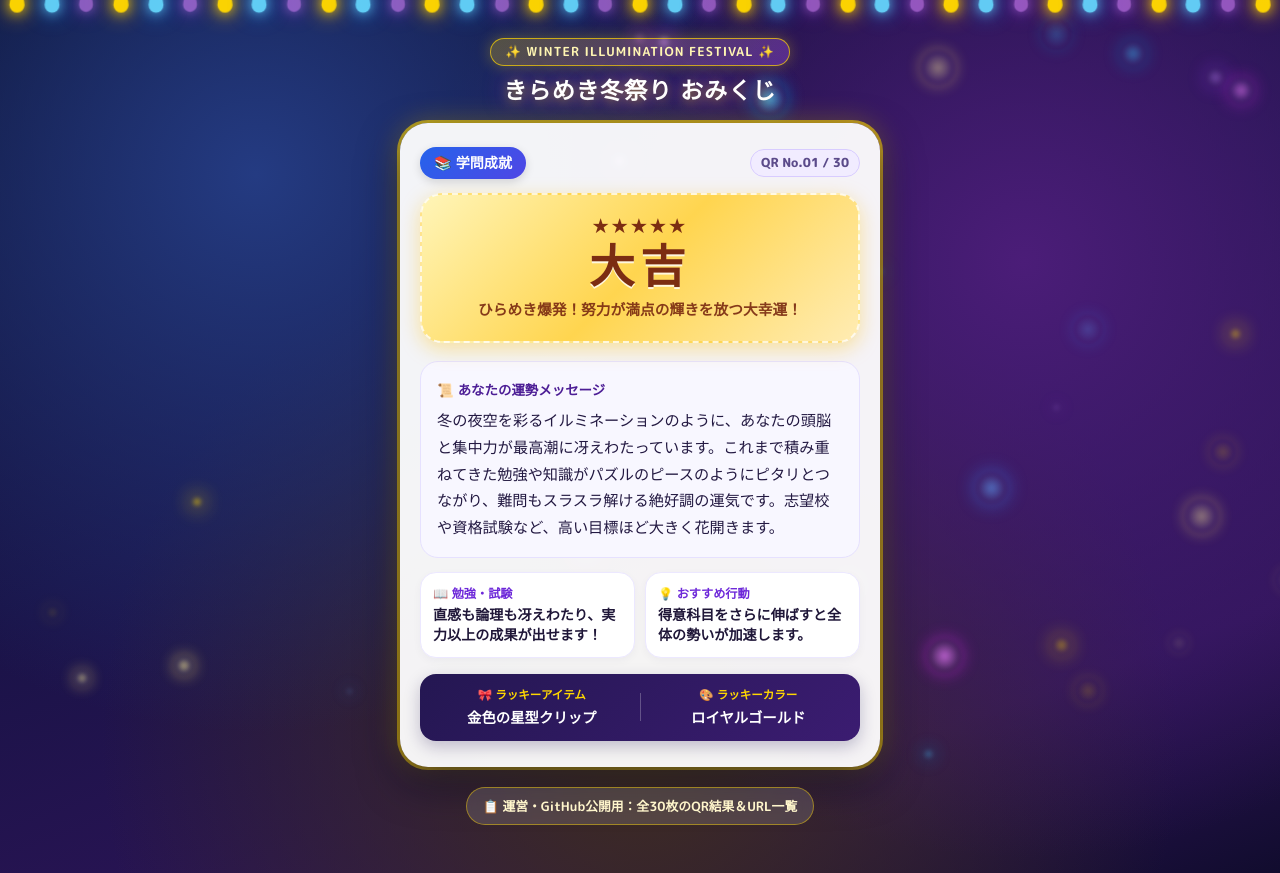
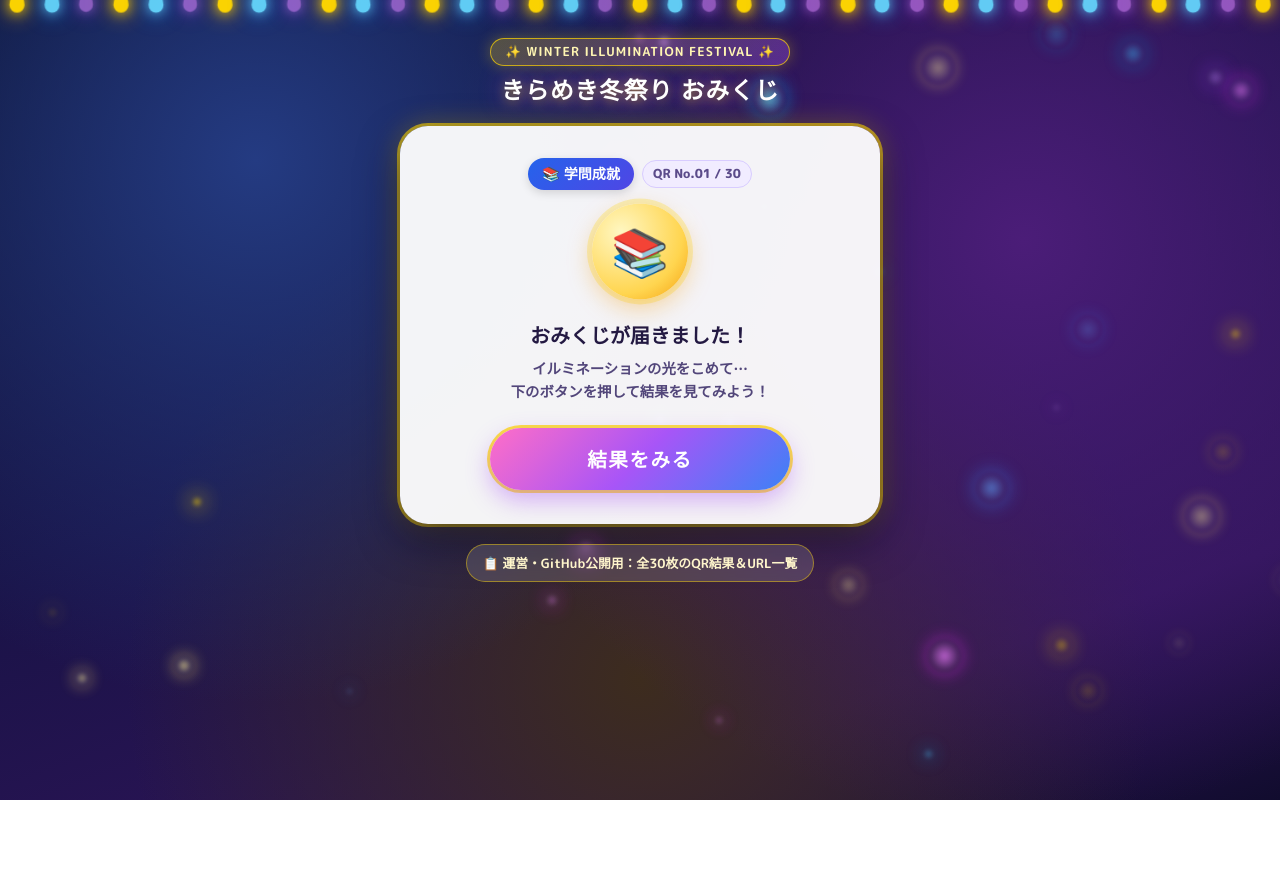
Before and after one commit to koyapl/inamifuyugeshiki-omikuji, a plain HTML site: page index.html in a window 1280 px wide. After the commit the page ends 800 px from the top, so only its background shows below. Drawn offline with Linux system fonts and the light colour scheme; a web font is replaced by a local one.

Commit message:
Add files via upload

```diff
--- a/index.html
+++ b/index.html
@@ -119,7 +119,7 @@
   /* ヘッダーバッジ */
   .festival-header {
     text-align: center;
-    margin-bottom: 16px;
+    margin-bottom: 18px;
     color: #fff;
   }
 
@@ -138,29 +138,115 @@
   }
 
   .festival-title {
-    font-size: 1.45rem;
+    font-size: 1.48rem;
     font-weight: 900;
     letter-spacing: 0.04em;
     text-shadow: 0 2px 12px rgba(255, 215, 0, 0.55), 0 0 24px rgba(138, 43, 226, 0.8);
   }
 
-  /* おみくじ結果カード */
+  /* 共通ポップカード */
   .omikuji-card {
     background: var(--card-bg);
     border-radius: 28px;
-    padding: 24px 20px 26px;
+    padding: 26px 20px 28px;
     box-shadow: 0 16px 40px rgba(8, 6, 36, 0.65),
                 0 0 0 3px rgba(255, 215, 0, 0.65),
                 0 0 28px rgba(255, 215, 0, 0.35);
     position: relative;
     overflow: hidden;
-    animation: popAppear 0.55s cubic-bezier(0.22, 1.25, 0.36, 1) both;
+  }
+
+  .hidden {
+    display: none !important;
+  }
+
+  /* QR読み込み直後の初期画面（「結果をみる」ボタン画面） */
+  .intro-card {
+    text-align: center;
+    padding: 32px 20px 34px;
+    animation: popAppear 0.45s cubic-bezier(0.22, 1.25, 0.36, 1) both;
+  }
+
+  .intro-meta {
+    display: flex;
+    justify-content: center;
+    align-items: center;
+    gap: 8px;
+    margin-bottom: 18px;
+  }
+
+  .intro-icon-wrap {
+    width: 96px;
+    height: 96px;
+    margin: 0 auto 16px;
+    border-radius: 50%;
+    background: radial-gradient(circle at 30% 30%, #fff7c2, #ffd54f 65%, #f59e0b 100%);
+    display: flex;
+    align-items: center;
+    justify-content: center;
+    font-size: 2.9rem;
+    box-shadow: 0 8px 24px rgba(245, 158, 11, 0.4), 0 0 0 5px rgba(255, 215, 0, 0.25);
+    animation: floatIcon 3s ease-in-out infinite;
+  }
+
+  @keyframes floatIcon {
+    0%, 100% { transform: translateY(0px); }
+    50% { transform: translateY(-6px); }
+  }
+
+  .intro-heading {
+    font-size: 1.25rem;
+    font-weight: 900;
+    color: #231942;
+    margin-bottom: 8px;
+  }
+
+  .intro-sub {
+    font-size: 0.9rem;
+    color: #52467a;
+    font-weight: 700;
+    line-height: 1.6;
+    margin-bottom: 24px;
+  }
+
+  .reveal-btn {
+    width: 100%;
+    max-width: 300px;
+    padding: 16px 24px;
+    border: none;
+    border-radius: 999px;
+    background: linear-gradient(135deg, #ff6ec7 0%, #a855f7 50%, #3b82f6 100%);
+    color: #ffffff;
+    font-family: inherit;
+    font-size: 1.22rem;
+    font-weight: 900;
+    letter-spacing: 0.08em;
+    cursor: pointer;
+    box-shadow: 0 10px 24px rgba(168, 85, 247, 0.45),
+                0 0 0 3px rgba(255, 215, 0, 0.75);
+    transition: transform 0.15s ease, box-shadow 0.15s ease;
+    position: relative;
+  }
+
+  .reveal-btn:hover {
+    transform: translateY(-2px) scale(1.02);
+    box-shadow: 0 14px 28px rgba(168, 85, 247, 0.55),
+                0 0 0 4px rgba(255, 215, 0, 0.9);
+  }
+
+  .reveal-btn:active {
+    transform: scale(0.97);
+  }
+
+  /* 結果表示アニメーション */
+  .result-appear {
+    animation: popAppear 0.42s cubic-bezier(0.22, 1.25, 0.36, 1) both;
   }
 
   @keyframes popAppear {
     0% {
       opacity: 0;
-      transform: scale(0.88) translateY(16px);
+      transform: scale(0.9) translateY(12px);
     }
     100% {
       opacity: 1;
@@ -488,8 +574,20 @@
       <h1 class="festival-title">きらめき冬祭り おみくじ</h1>
     </header>
 
-    <!-- QR読み込み直後に即座に表示される結果カード -->
-    <main class="omikuji-card" id="resultCard">
+    <!-- ① QR読み込み直後に表示される「結果をみる」ボタン画面 -->
+    <section class="omikuji-card intro-card" id="introScreen">
+      <div class="intro-meta">
+        <span class="type-pill" id="introTypeBadge">📚 学問成就</span>
+        <span class="qr-id-badge" id="introQrLabel">QR No.01 / 30</span>
+      </div>
+      <div class="intro-icon-wrap" id="introIcon">🔮</div>
+      <h2 class="intro-heading">おみくじが届きました！</h2>
+      <p class="intro-sub">イルミネーションの光をこめて…<br>下のボタンを押して結果を見てみよう！</p>
+      <button type="button" class="reveal-btn" id="revealBtn">結果をみる</button>
+    </section>
+
+    <!-- ② 「結果をみる」ボタンを押した瞬間に表示される結果カード -->
+    <main class="omikuji-card hidden" id="resultCard">
       <div class="card-meta">
         <span class="type-pill" id="typeBadge">📚 学問成就</span>
         <span class="qr-id-badge" id="qrCodeLabel">QR No.01 / 30</span>
@@ -537,7 +635,7 @@
 
     <section class="qr-directory" id="qrDirectory">
       <p class="dir-desc">
-        GitHub Pagesで公開後、現在のページURLの末尾に <code>?id=1</code> 〜 <code>?id=30</code> を付けた30個のURLをQRコード化してください。読み込んだ瞬間に該当番号の固定結果が表示されます。
+        GitHub Pagesで公開後、現在のページURLの末尾に <code>?id=1</code> 〜 <code>?id=30</code> を付けた30個のURLをQRコード化してください。読み込んだ瞬間に「結果をみる」ボタンが表示され、押すと該当番号の固定結果が瞬時に表示されます。
       </p>
       <div class="copy-urls-box">
         <button class="copy-btn" id="copyAllUrlsBtn" type="button">📎 現在の公開URLから全30枚分のQR用URLを一括コピー</button>
@@ -994,6 +1092,12 @@ const OMIKUJI_DATA = [
   }
 ];
 
+const TYPE_ICONS = {
+  study: "📚",
+  love: "💖",
+  victory: "🏆"
+};
+
 /**
  * イルミネーション背景生成（青・紫・金）
  */
@@ -1001,7 +1105,6 @@ function initIllumination() {
   const layer = document.getElementById("illuminationLayer");
   const garland = document.getElementById("garland");
 
-  // 上部ガーランド電球
   const bulbCount = Math.max(12, Math.floor(window.innerWidth / 34));
   for (let i = 0; i < bulbCount; i++) {
     const bulb = document.createElement("div");
@@ -1009,7 +1112,6 @@ function initIllumination() {
     garland.appendChild(bulb);
   }
 
-  // 青・紫・金のボケ光パーティクル
   const palette = [
     { bg: "radial-gradient(circle, #ffd700 0%, rgba(255,215,0,0) 70%)", shadow: "0 0 18px #ffd700" },
     { bg: "radial-gradient(circle, #fff099 0%, rgba(255,240,153,0) 70%)", shadow: "0 0 14px #ffe066" },
@@ -1039,7 +1141,7 @@ function initIllumination() {
 }
 
 /**
- * URLパラメータからQR固定ID（1〜30）を取得して即座に表示
+ * URLパラメータからQR固定ID（1〜30）を取得
  */
 function getFixedIdFromUrl() {
   const params = new URLSearchParams(window.location.search);
@@ -1056,35 +1158,52 @@ function getFixedIdFromUrl() {
   return 1;
 }
 
-function renderOmikuji(id) {
+/**
+ * 初期画面（ボタン表示）と結果データの事前セット
+ */
+function setupOmikuji(id) {
   const item = OMIKUJI_DATA.find(d => d.id === id) || OMIKUJI_DATA[0];
   const rankInfo = RANKS[item.rank];
+  const qrText = `QR No.${String(item.id).padStart(2, "0")} / 30`;
 
-  // 種類バッジ
+  // 初期画面（「結果をみる」ボタン画面）の表示セット
+  const introTypeBadge = document.getElementById("introTypeBadge");
+  introTypeBadge.textContent = item.typeLabel;
+  introTypeBadge.className = "type-pill type-" + item.type;
+  document.getElementById("introQrLabel").textContent = qrText;
+  document.getElementById("introIcon").textContent = TYPE_ICONS[item.type] || "🔮";
+
+  // 結果カードの中身を事前に構築（ボタンを押した瞬間に遅延ゼロで表示するため）
   const typeBadge = document.getElementById("typeBadge");
   typeBadge.textContent = item.typeLabel;
   typeBadge.className = "type-pill type-" + item.type;
+  document.getElementById("qrCodeLabel").textContent = qrText;
 
-  // QR番号バッジ
-  document.getElementById("qrCodeLabel").textContent = `QR No.${String(item.id).padStart(2, "0")} / 30`;
-
-  // 5段階ランクボックス
   const rankBox = document.getElementById("rankBox");
   rankBox.className = "rank-box " + rankInfo.className;
   document.getElementById("rankStars").textContent = rankInfo.stars;
   document.getElementById("rankName").textContent = rankInfo.name;
   document.getElementById("rankCatch").textContent = item.catchphrase;
 
-  // 詳しい説明文・項目
   document.getElementById("detailText").textContent = item.detail;
   document.getElementById("sub1Title").textContent = item.sub1Title;
   document.getElementById("sub1Val").textContent = item.sub1Val;
   document.getElementById("sub2Title").textContent = item.sub2Title;
   document.getElementById("sub2Val").textContent = item.sub2Val;
 
-  // ラッキーアイテム・カラー
   document.getElementById("luckyItem").textContent = item.luckyItem;
   document.getElementById("luckyColor").textContent = item.luckyColor;
+
+  // 「結果をみる」ボタン押下で瞬時に結果を表示
+  const introScreen = document.getElementById("introScreen");
+  const resultCard = document.getElementById("resultCard");
+  const revealBtn = document.getElementById("revealBtn");
+
+  revealBtn.addEventListener("click", () => {
+    introScreen.classList.add("hidden");
+    resultCard.classList.remove("hidden");
+    resultCard.classList.add("result-appear");
+  });
 }
 
 /**
@@ -1145,11 +1264,10 @@ function buildDirectory(currentId) {
   });
 }
 
-// 読み込み即実行（待ち時間・ボタン操作なしで即結果表示）
 document.addEventListener("DOMContentLoaded", () => {
   initIllumination();
   const currentId = getFixedIdFromUrl();
-  renderOmikuji(currentId);
+  setupOmikuji(currentId);
   buildDirectory(currentId);
 });
 </script>
```
